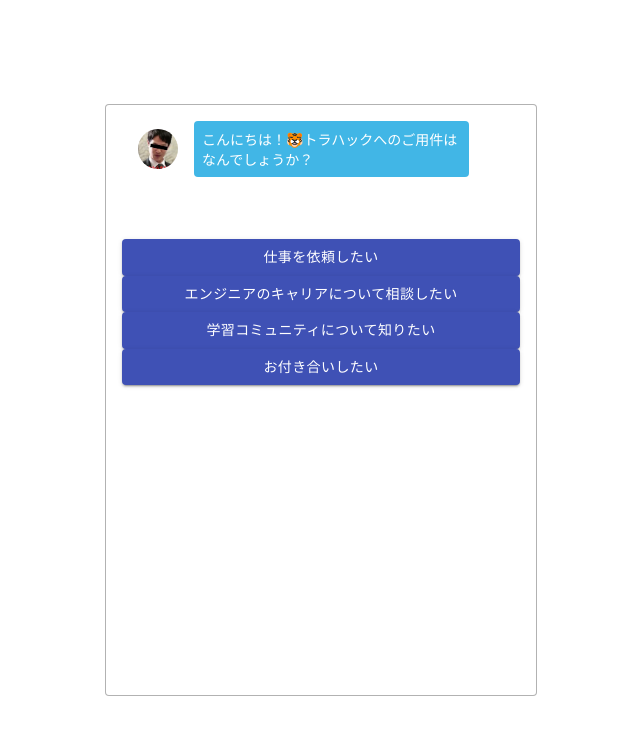
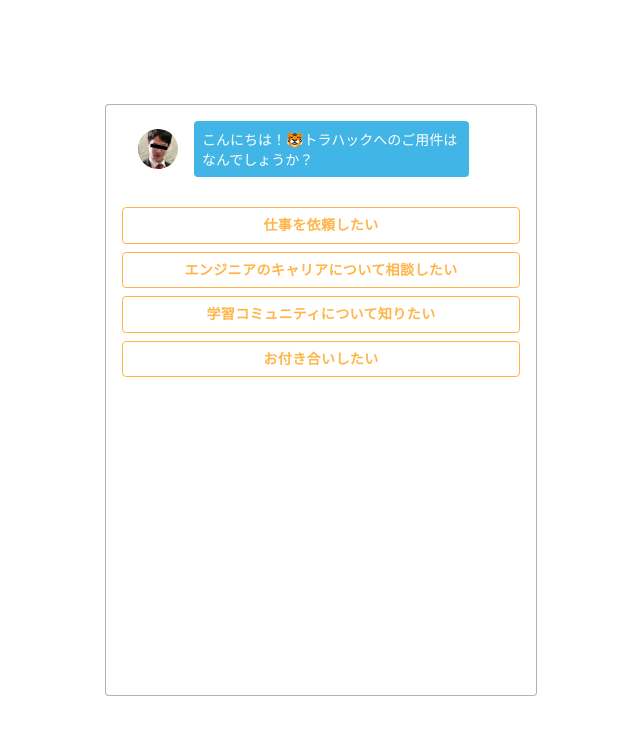
Before and after one commit to shuntagami/chatbot-demo1, a React (Create React App) app: page / in a window 1280 px wide. Shown: the top 734 px of the page, without its empty margins (319-959 px from the left). Built offline with nearby package versions, Linux system fonts and the light colour scheme.

Commit message:
ボタンの色を変更

```diff
--- a/src/components/Answer.jsx
+++ b/src/components/Answer.jsx
@@ -1,17 +1,29 @@
 import React from 'react';
-import { makeStyles } from '@material-ui/core/styles';
+import { makeStyles, createStyles } from '@material-ui/core/styles';
 import Button from '@material-ui/core/Button';
 
-const useStyles = makeStyles((theme) => ({
-  root: {
-
-  },
-}));
+const useStyles = makeStyles(() => (
+  createStyles({
+    "button": {
+      borderColor: '#FFB549',
+      color: '#FFB549',
+      fontWeight: 600,
+      marginBottom: '8px',
+      "&:hover": {
+        backgroundColor: '#FFB549',
+        color:  '#fff'
+      }
+    }
+  })
+));
 
 const Answer = (props) => {
-  // const classes = useStyles();
+  const classes = useStyles();
   return(
-    <Button variant="contained" color="primary" onClick = {() => props.select(props.content, props.nextId)}>
+    <Button
+      className={classes.button}
+      variant="outlined" onClick={() => props.select(props.content, props.nextId)}
+    >
       {props.content}
     </Button>
   )
```
Also changed, not shown: 1 other file (tests, documents, lock files or other folders).
